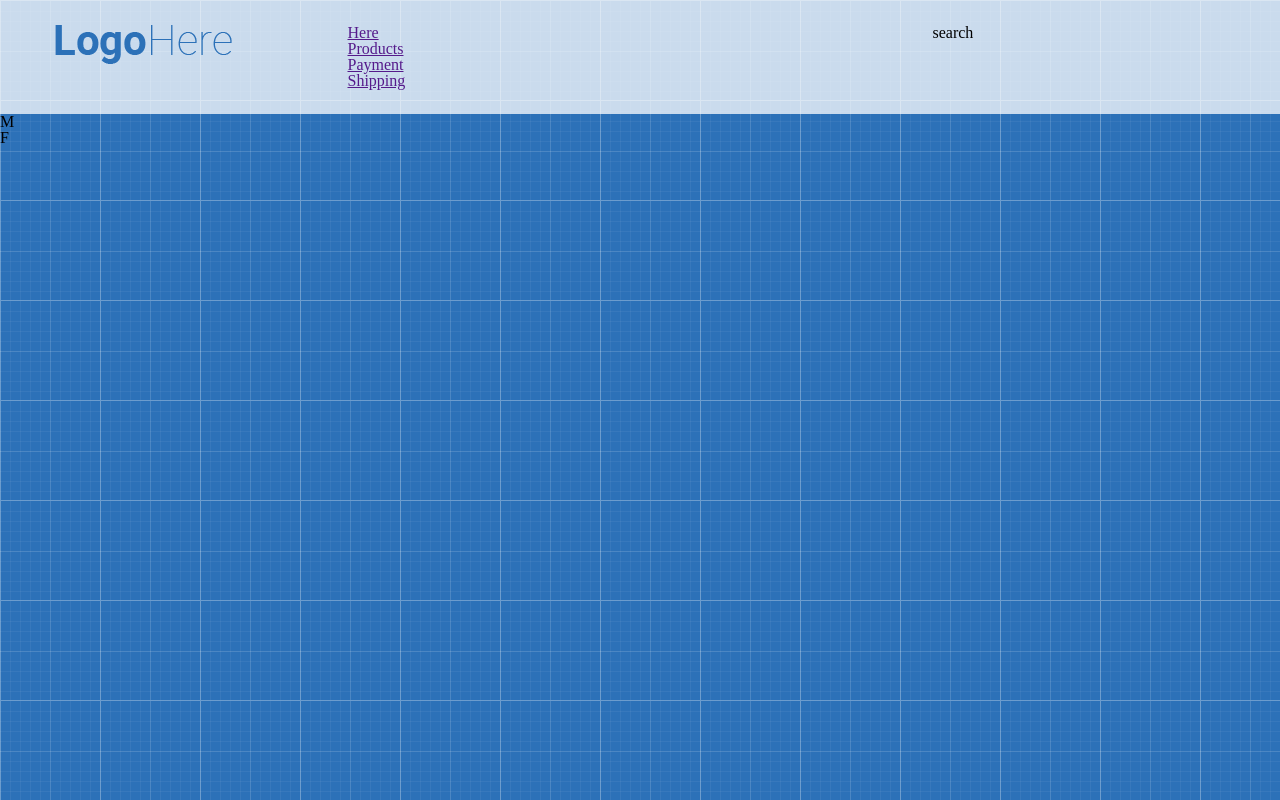
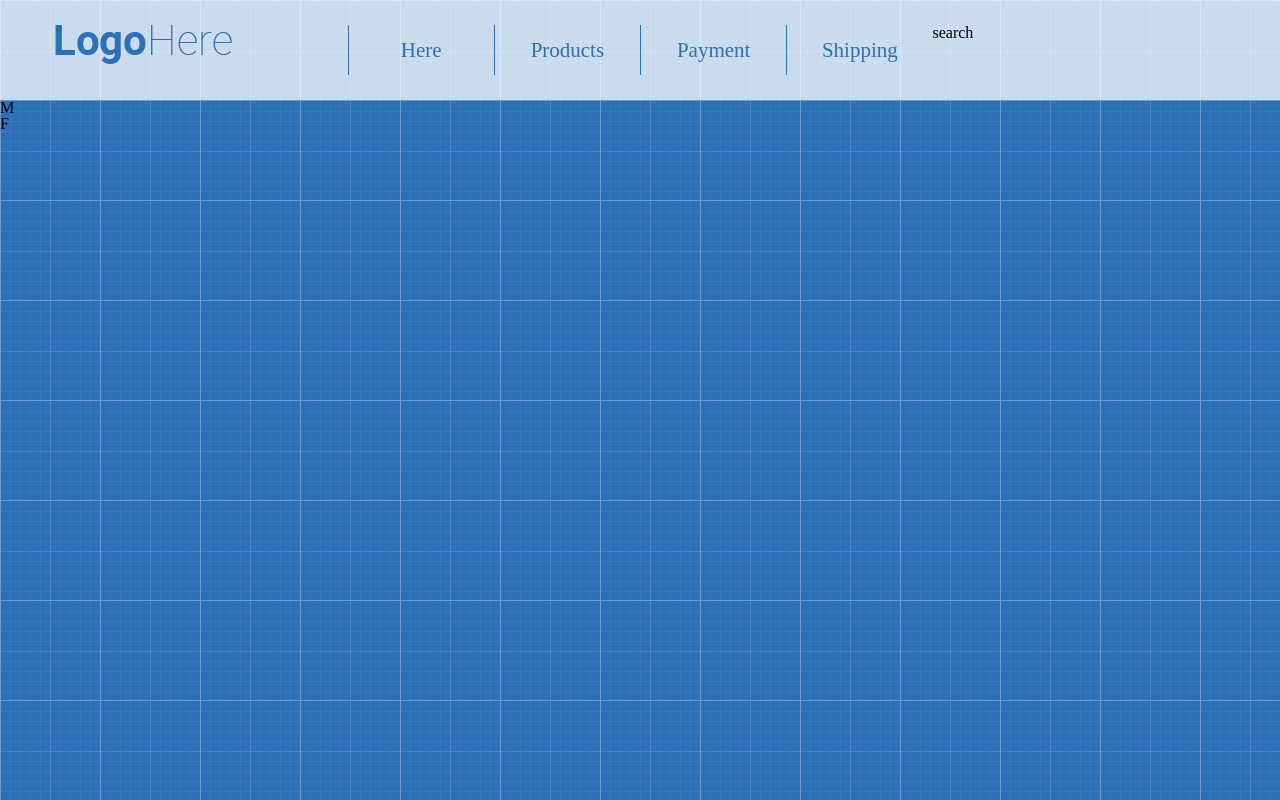
Before and after one commit to AnastasiaKoval18/AnastasiaKoval18.github.io, a plain HTML site: page index.html in a window 1280 px wide. Drawn offline with Linux system fonts and the light colour scheme.

Commit message:
add menu

```diff
--- a/index.css
+++ b/index.css
@@ -32,3 +32,22 @@ body{
 .col-6{
 	width: 50%;
 }
+.menu li{
+	float: left;
+	width: 25%;
+	border-left: 1px solid #2c71b8;
+}
+.menu a{
+	display: block;
+	text-decoration: none;
+	height: 50px;
+	line-height: 50px;
+	text-align: center;
+	color: #2c71b8;
+	font-size: 21px;
+}
+.menu a:hover{
+	color: white;
+	background-color: #2c71b8;
+}
+}
--- a/index.html
+++ b/index.html
@@ -14,7 +14,7 @@
 					<img src="images/logo.png">
 				</div>
 				<div class="col-6">
-					<ul>
+					<ul class="menu">
 						<li><a href="">Here</a></li>
 						<li><a href="">Products</a></li>
 						<li><a href="">Payment</a></li>
```
